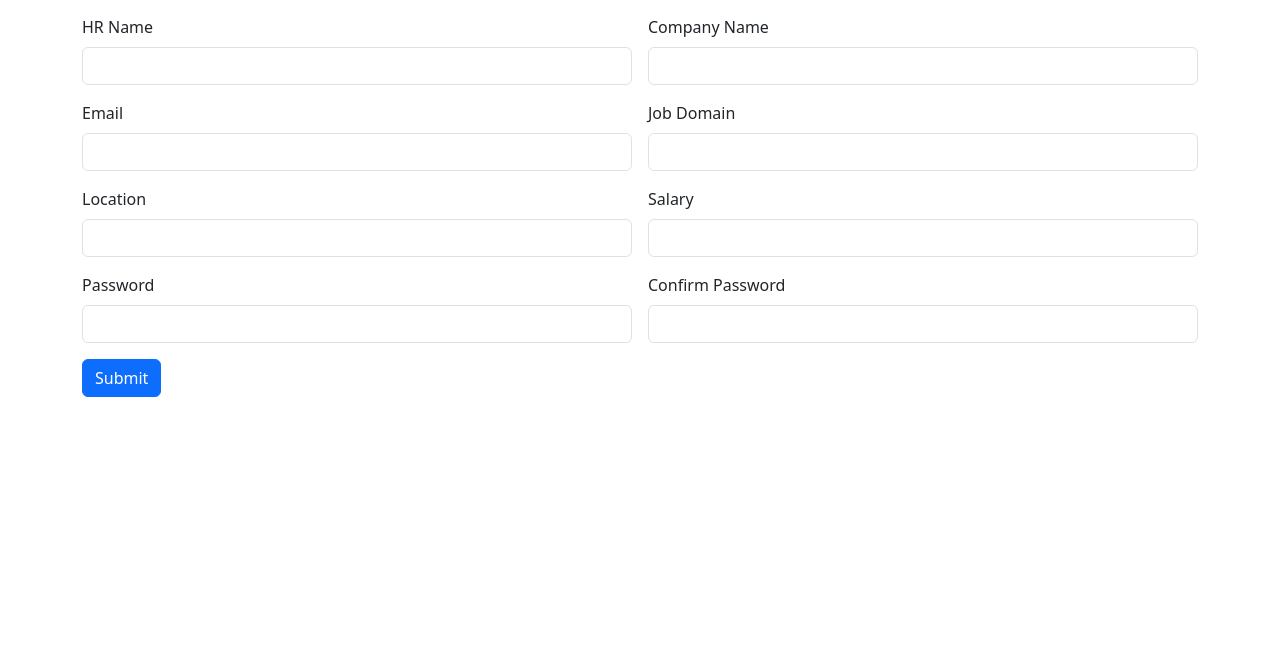
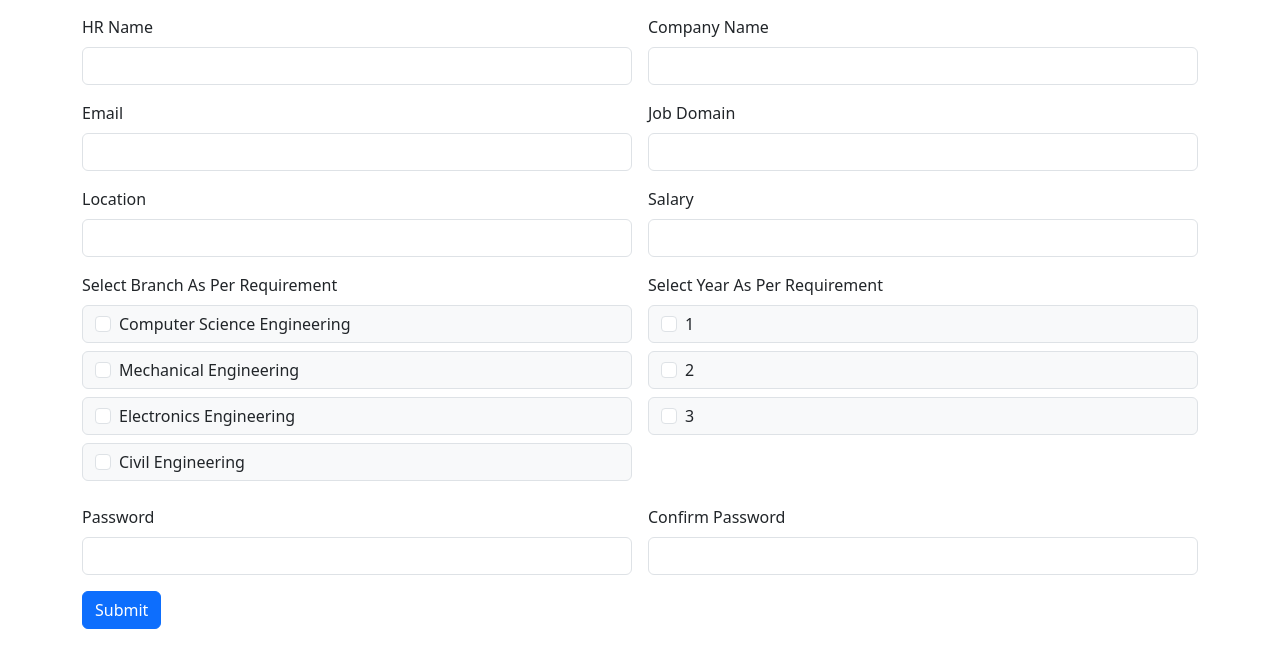
Before and after one commit to abhiyadav05/Placement-Portal, a PHP site: page /recruiter/recruiter_signup.php in a window 1280 px wide. Shown: the part 92-760 px from the top of the page. Run offline with PHP 8.4, Linux system fonts and the light colour scheme.

Commit message:
add the function to upload resume at student dashboard and add the funtion to checkbox fo the branch and year store in database in recruiter sigup page

```diff
--- a/partial/dbconnection.php
+++ b/partial/dbconnection.php
@@ -1,5 +1,5 @@
 <?php
-    $servername = "localhost";
+    $servername = "localhost:3307";
     $username = "root";
     $password = "";
     $dbname = "portal";
--- a/recruiter/recruiter_signup.php
+++ b/recruiter/recruiter_signup.php
@@ -8,6 +8,10 @@
         $salary=$_POST['salary'];
         $job_domain=$_POST['domain'];
         $company_name=$_POST['company_name'];
+        $branch=$_POST['branch'];
+        $requirement_branch=implode(",",$branch);
+        $year=$_POST['year'];
+        $requirement_year=implode(",",$year);
         $password=$_POST['password'];
         $cpassword=$_POST['cpassword'];
 
@@ -23,7 +27,7 @@
         else{
             if($password==$cpassword){
                 $hash=password_hash($password,PASSWORD_DEFAULT);
-                $insert="INSERT INTO `recruiter` (`recruiter_name`, `company_name`, `recruiter_email`, `domain`, `location`, `salary`, `password`, `post_date`) VALUES ('$recruiter_name', '$company_name', '$recruiter_email', '$job_domain', '$location', '$salary', '$hash', current_timestamp());
+                $insert="INSERT INTO `recruiter` (`recruiter_name`, `company_name`, `recruiter_email`, `domain`, `location`, `salary`,`requirement_branch`,`requirement_year`, `password`, `post_date`) VALUES ('$recruiter_name', '$company_name', '$recruiter_email', '$job_domain', '$location', '$salary','$requirement_branch','$requirement_year', '$hash', current_timestamp());
                 ";
                $result1= mysqli_query($conn,$insert);
                if($result1){
@@ -87,6 +91,36 @@
     <label for="validationDefault05" class="form-label">Salary</label>
     <input type="number" class="form-control" id="validationDefault05" name="salary" required>
   </div>
+
+  <div class="col-md-6">
+    Select Branch As Per Requirement
+  <div class="input-group-text my-2">
+    <input class="form-check-input mt-0" type="checkbox" value="Computer Science Engineering" aria-label="Checkbox for following text input" name="branch[]"><level class="mx-2" >Computer Science Engineering</level>
+  </div>
+  <div class="input-group-text my-2">
+    <input class="form-check-input mt-0" type="checkbox" value="Mechanical Engineering" aria-label="Checkbox for following text input" name="branch[]"><level class="mx-2">Mechanical Engineering</level>
+  </div>
+  <div class="input-group-text my-2">
+    <input class="form-check-input mt-0 mr-2" type="checkbox" value="Electronics Engineering" aria-label="Checkbox for following text input" name="branch[]"><level class="mx-2">Electronics Engineering</level>
+  </div>
+  <div class="input-group-text my-2">
+    <input class="form-check-input mt-0" type="checkbox" value="Civil Engineering" aria-label="Checkbox for following text input" name="branch[]"><level class="mx-2">Civil Engineering</level>
+  </div>
+  </div>
+
+  <div class="col-md-6">
+    Select Year As Per Requirement
+  <div class="input-group-text my-2">
+    <input class="form-check-input mt-0" type="checkbox" value="1" aria-label="Checkbox for following text input" name="year[]"><level class="mx-2">1</level>
+  </div>
+  <div class="input-group-text my-2">
+    <input class="form-check-input mt-0" type="checkbox" value="2" aria-label="Checkbox for following text input" name="year[]"><level class="mx-2">2</level>
+  </div>
+  <div class="input-group-text my-2">
+    <input class="form-check-input mt-0 mr-2" type="checkbox" value="3" aria-label="Checkbox for following text input" name="year[]"><level class="mx-2">3</level>
+  </div>
+  </div>
+
   <div class="col-md-6">
     <label for="validationDefault05" class="form-label">Password</label>
     <input type="password" class="form-control" id="validationDefault05" name="password" required>
--- a/student/student_signup.php
+++ b/student/student_signup.php
@@ -81,9 +81,9 @@
     <label for="validationDefault04" class="form-label">Branch</label>
     <select class="form-select" id="validationDefault04" name="branch" required>
       <option selected disabled value="">Choose...</option>
-      <option>Computer Science & Engineering </option>
+      <option>Computer Science Engineering </option>
       <option>Civil Engineering</option>
-      <option>Mechanincal Engineering</option>
+      <option>Mechanical Engineering</option>
       <option>Electronics Engineering</option>
     </select>
   </div>
```
Also changed, not shown: student/student_dashboard.php (+74 -7 lines).
